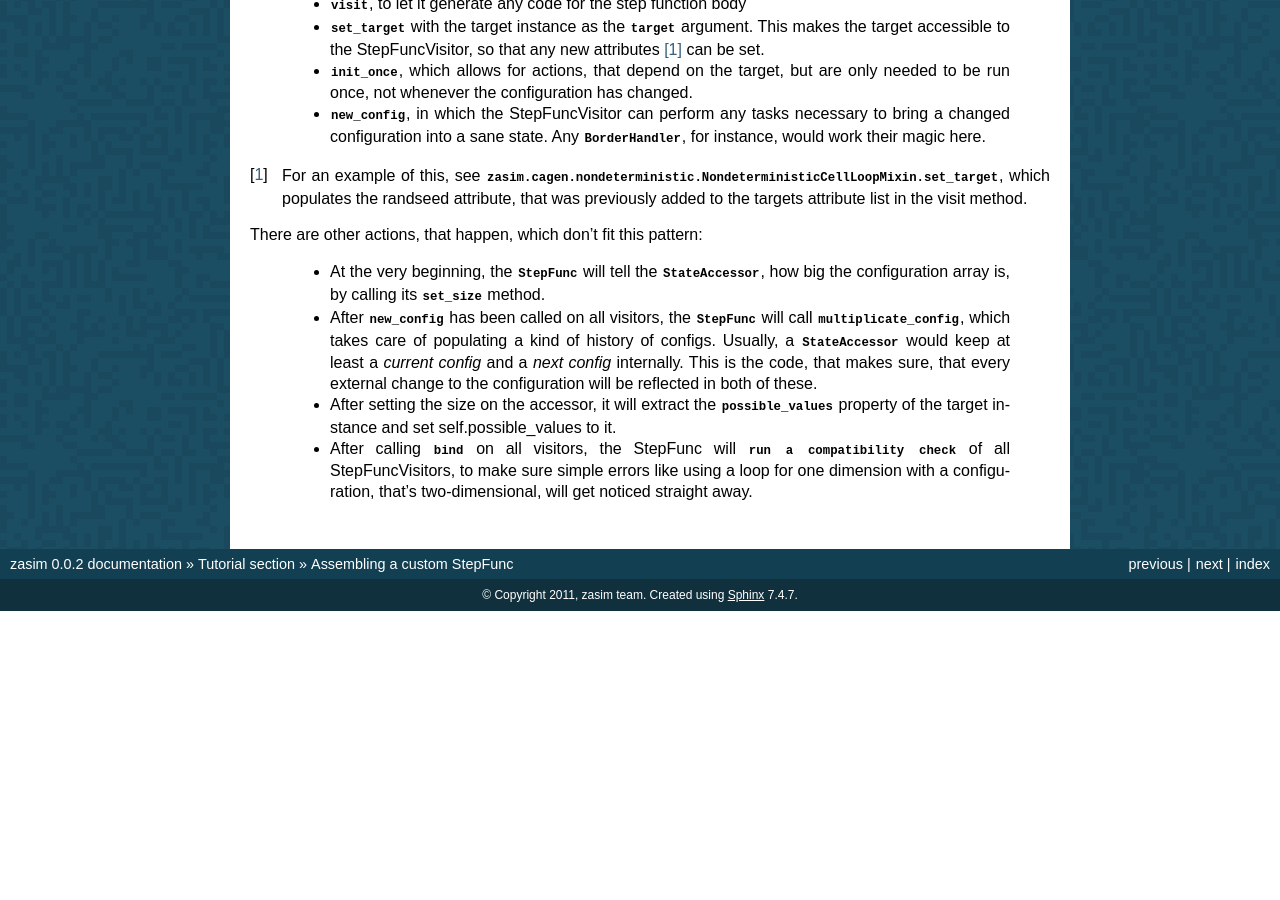
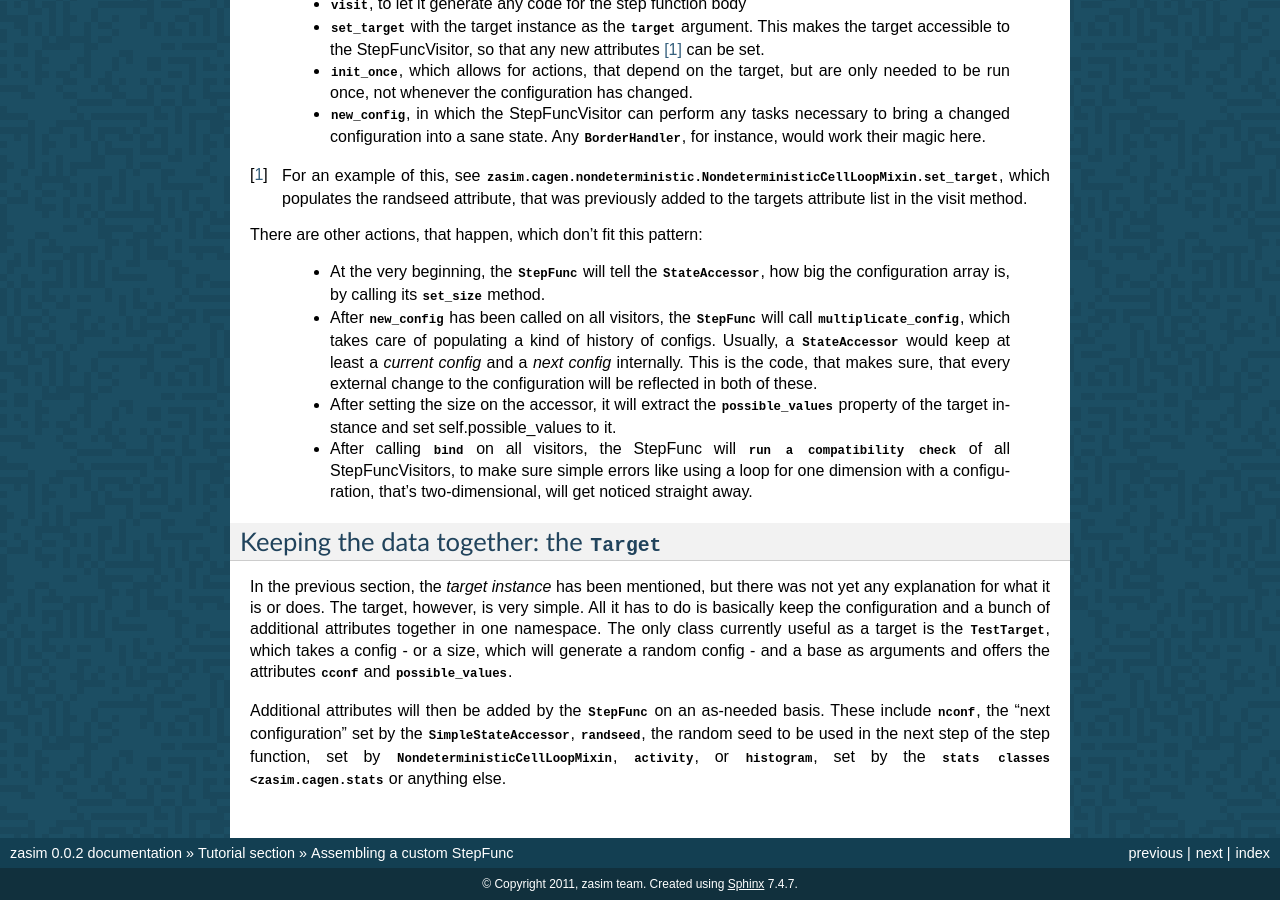
Before and after one commit to timo/zasim, a Sphinx documentation site: the page built from docs/tutorial/custom_stepfunc.rst, in a window 1280 px wide and 900 px high, scrolled down 1590 px. Built offline with Sphinx 7.4.7, drawn with Linux system fonts in a browser that asks for light colours; formulas are drawn with MathJax 3; pages that are not in the unit, such as notebooks, are missing from menus; before the commit the page ends 2201 px from its top, so only the background shows below that; some of the changed text lies outside the part shown.

Commit message:
briefly document the idea of the "target instance"

```diff
--- a/docs/tutorial/custom_stepfunc.rst
+++ b/docs/tutorial/custom_stepfunc.rst
@@ -146,3 +146,22 @@ There are other actions, that happen, which don't fit this pattern:
    StepFuncVisitors, to make sure simple errors like using a loop for one
    dimension with a configuration, that's two-dimensional, will get
    noticed straight away.
+
+
+Keeping the data together: the `Target`
+---------------------------------------
+
+In the previous section, the *target instance* has been mentioned, but there was
+not yet any explanation for what it is or does. The target, however, is very
+simple. All it has to do is basically keep the configuration and a bunch of
+additional attributes together in one namespace. The only class currently useful
+as a target is the `~zasim.cagen.target.TestTarget`, which takes a config - or
+a size, which will generate a random config - and a base as arguments and offers
+the attributes `cconf` and `possible_values`.
+
+Additional attributes will then be added by the `StepFunc` on an as-needed
+basis. These include `nconf`, the "next configuration" set by the
+`SimpleStateAccessor`, `randseed`, the random seed to be used in the next step
+of the step function, set by `~zasim.cagen.nondeterministic.NondeterministicCellLoopMixin`,
+`activity`, or `histogram`, set by the `stats classes <zasim.cagen.stats` or
+anything else.
```
